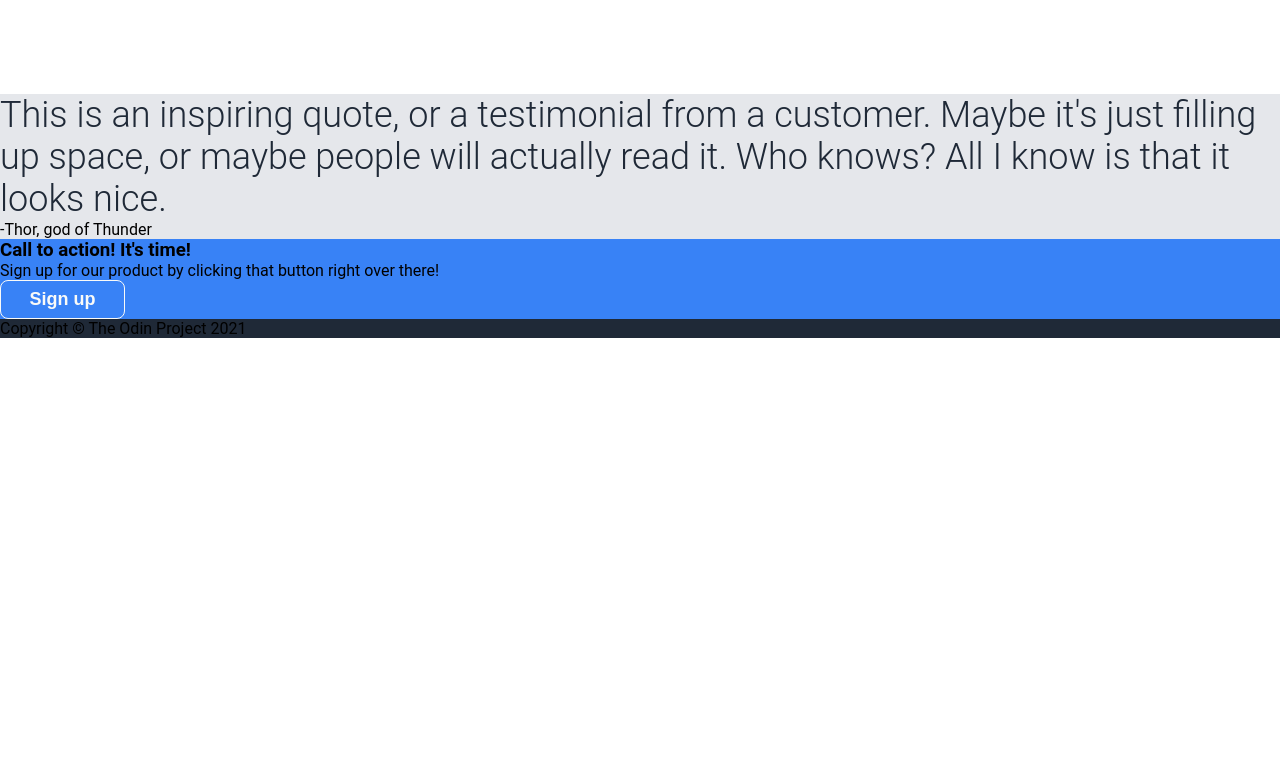
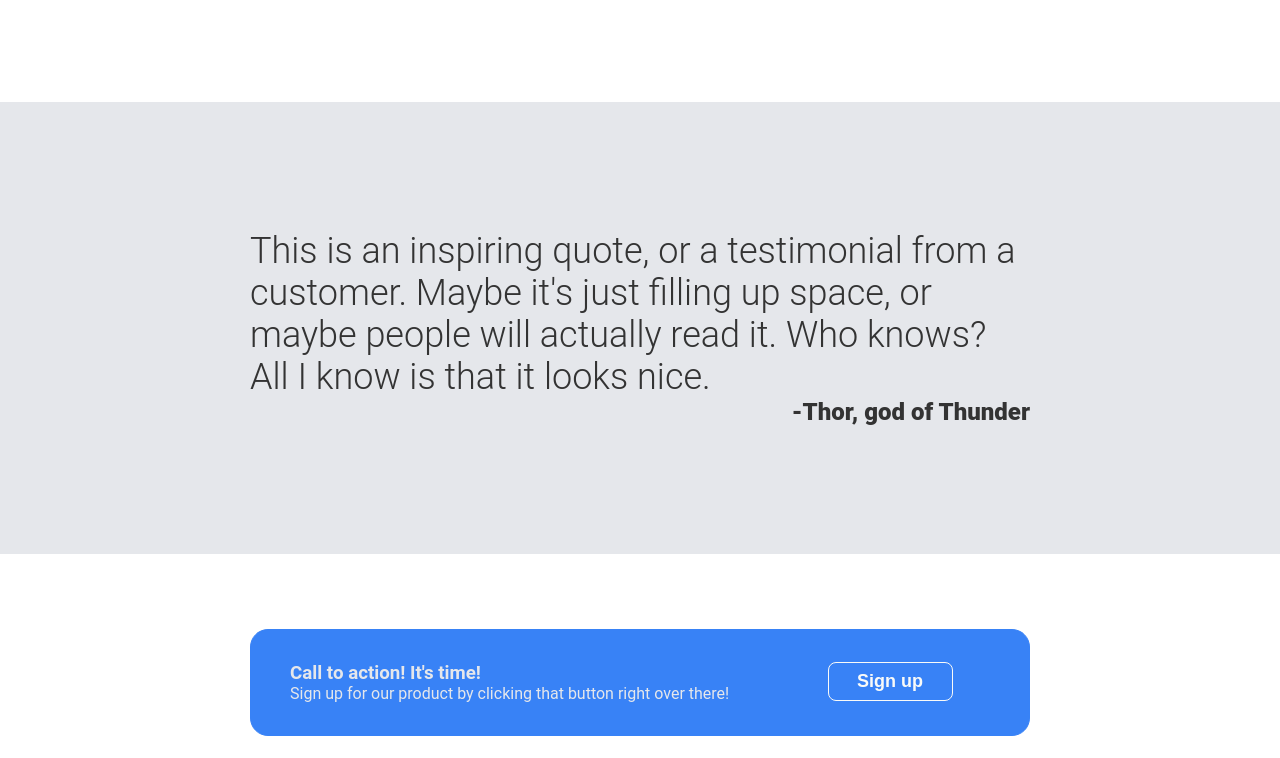
Before and after one commit to jesseowenuk/odin-landing, a plain HTML site: page index.html in a window 1280 px wide. Shown: the part 802-1560 px from the top of the page. Before the commit the page ends 1140 px from the top, so only its background shows below. Drawn offline with Linux system fonts and the light colour scheme.

Commit message:
Finished design, it's not perfect but it's close! :)

```diff
--- a/index.html
+++ b/index.html
@@ -55,13 +55,15 @@
             <p class="quote-text">This is an inspiring quote, or a testimonial from a customer. Maybe it's just filling up space, or maybe people will actually read it. Who knows? All I know is that it looks nice.</p>
             <p class="quote-by">-Thor, god of Thunder</p>
         </section>
-        <section class="cta">
+        <section class="cta-container">
+            <div class="cta">
                 <div class="cta-text">
                     <h3>Call to action! It's time!</h3>
                     <p>Sign up for our product by clicking that button right over there!</p>
                 </div>
                 <div class="cta-button">
                     <button class="btn sign-up-light">Sign up</button>
+                </div>
             </div>
         </section>
     </main>
--- a/style.css
+++ b/style.css
@@ -113,6 +113,13 @@ h1 {
     align-items: center;
 }
 
+.info-text {
+    font-family: "Roboto", sans-serif;
+    font-size: 16px;
+    padding-top: 8px;
+    color: #666;
+}
+
 h2 {
     font-size: 36px;
     color: #1F2937;
@@ -144,22 +151,68 @@ h2 {
 /* Quote Section */
 .quote-section {
     background: #E5E7EB;
+    padding: 0 250px;
+    display: flex;
+    flex-direction: column;
+    align-items: center;
 }
 
 .quote-text {
+    width: 780px;
     font-size: 36px;
     color: #1F2937;
     font-weight: 300;
+    padding: 128px 0 0 0;
+    color: #333;
+}
+
+.quote-by {
+    width: 780px;
+    font-size: 24px;
+    color: #1F2937;
+    font-weight: 900;
+    padding: 0 0 128px;
+    color: #333;
+    text-align: right;
 }
 
 /* CTA Section */
+.cta-container {
+    padding: 0 250px 105px 250px;
+    background: #ffffff;
+}
+
 .cta {
     background: #3882F6;
+    margin: 18px;
+    border: 1px solid #3882F6;
+    border-radius: 18px;
+    padding: 32px;
+    display: flex;
+    justify-content: center;
+    margin: 75px 0 0 0;
+}
+
+.cta-text {
+    width: 500px;
+    color: #E5E7EB;
+}
+
+.cta-button {
+    width: 200px;
+    text-align: center;
 }
 
 /* Footer Section */
 footer {
     background: #1F2937;
+    display: flex;
+    justify-content: center;
+}
+
+footer p {
+    color: #E5E7EB;
+    padding: 32px;
 }
 
 /* Button */
```
Lines whose indentation alone changed are shown as unchanged.
